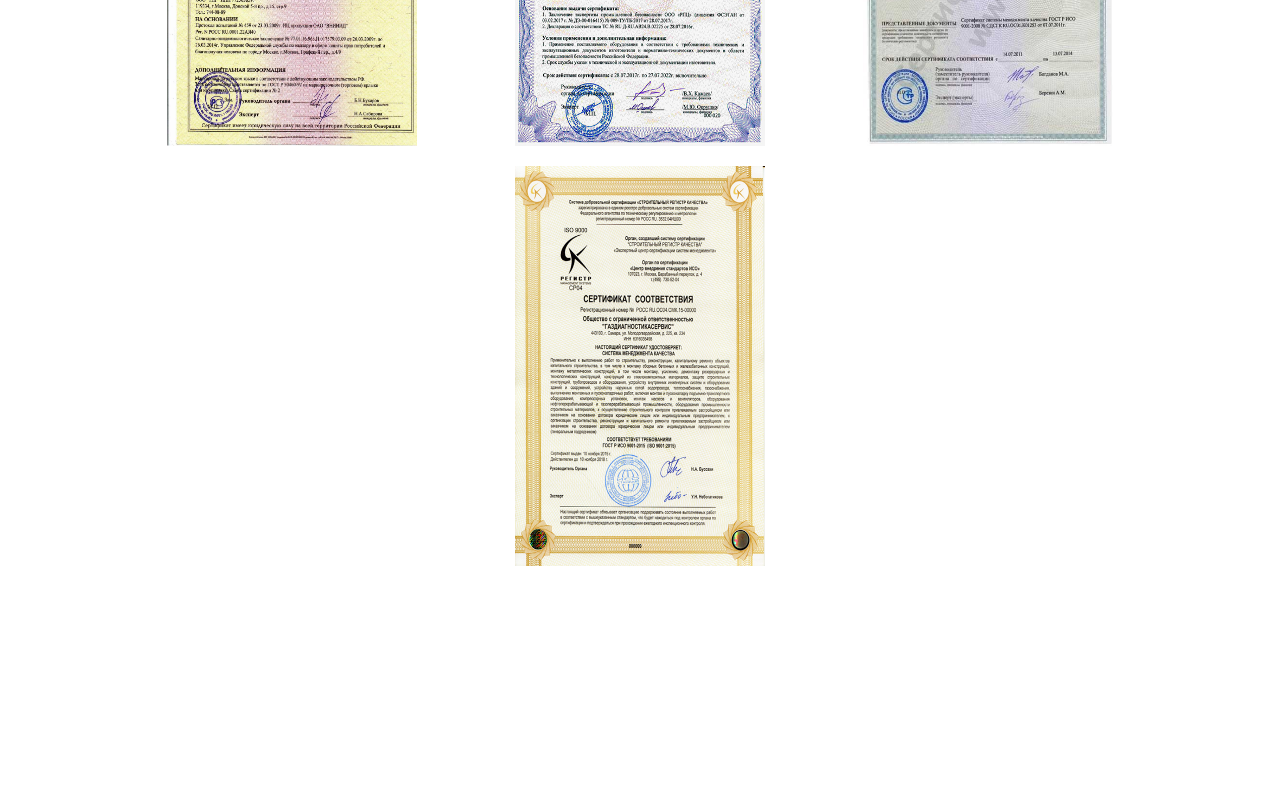
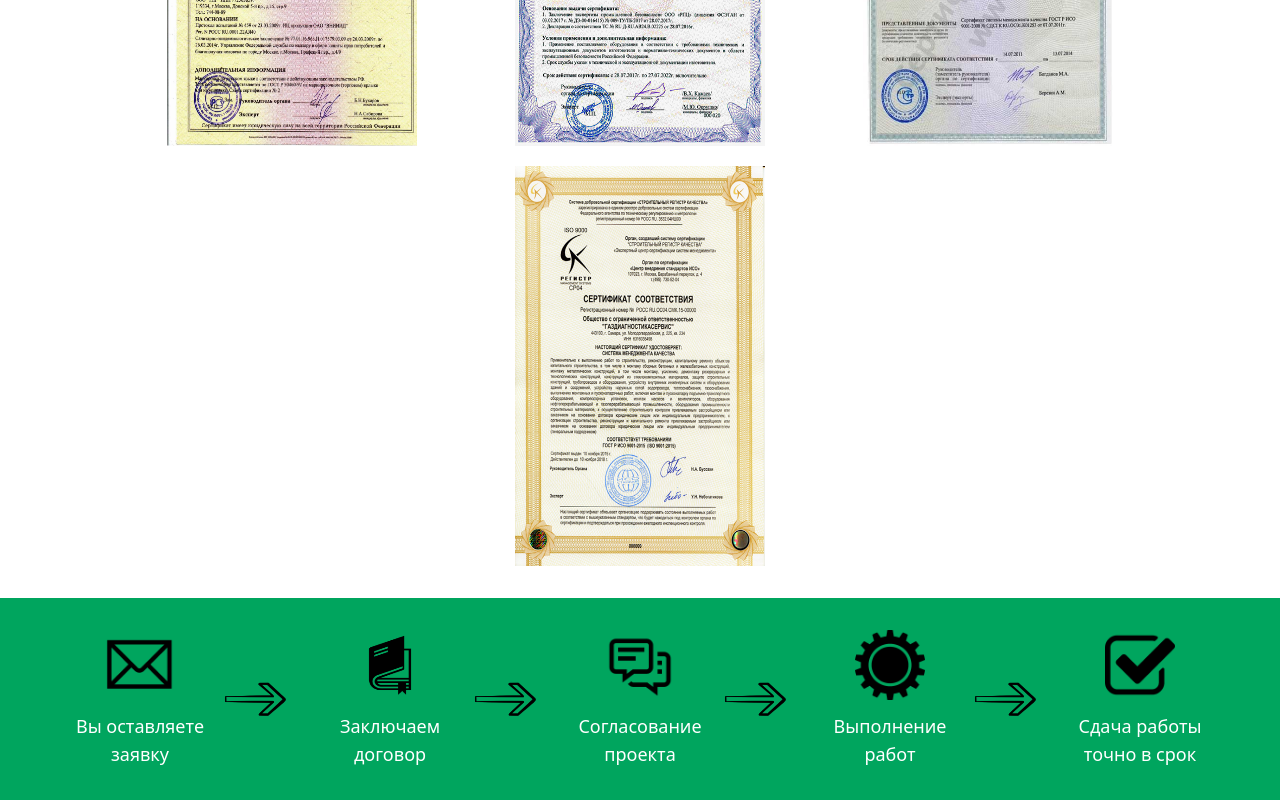
Before and after one commit to NikolayPilgun/MetalStructures, a React (Vite) app: page / in a window 1280 px wide. Shown: the part 3647-4447 px from the top of the page. Before the commit the page ends 4245 px from the top, so only its background shows below. Built offline with nearby package versions, Linux system fonts and the light colour scheme; data requests are answered from the project's data file.

Commit message:
Instructions basic markup

```diff
--- a/src/App.tsx
+++ b/src/App.tsx
@@ -2,6 +2,7 @@
 import Banner from "./components/banner/Banner";
 import Certificate from "./components/certificate/Certificate";
 import Header from "./components/header/Header";
+import Instructions from "./components/instructions/Instructions";
 import OurWorks from "./components/ourWorks/OurWorks";
 import Progress from "./components/progress/Progress";
 import Skills from "./components/skills/Skills";
@@ -18,6 +19,7 @@
 			<AboutUs />
 			<OurWorks />
 			<Certificate />
+			<Instructions />
 		</div>
 	);
 }
--- /dev/null
+++ b/src/components/instructions/Instructions.tsx
@@ -0,0 +1,55 @@
+import { useEffect, useState } from "react";
+import { getServerData } from "../../utilities/asyncRequests";
+import ErrorComponent from "../error/ErrorComponent";
+import Loading from "../loading/Loading";
+import WrongComponent from "../wrong/WrongComponent";
+import InstructionsItem from "./InstructionsItem";
+
+export interface IDataInstructions {
+	title: string;
+	picture: string;
+	pictureArr?: string;
+}
+
+export default function Instructions() {
+	const [isLoaded, setIsLoaded] = useState(false);
+	const [items, setItems] = useState<IDataInstructions[] | string | undefined>(
+		[]
+	);
+
+	useEffect(() => {
+		setIsLoaded(true);
+		async function fetchData() {
+			const data = await getServerData<IDataInstructions>(
+				"http://localhost:3000/instructionsData"
+			);
+			await setTimeout(() => {
+				setIsLoaded(false);
+				setItems(data);
+			}, 1000);
+		}
+		fetchData();
+	}, []);
+
+	return (
+		<div className="w-full bg-[#00A55E]">
+			{
+				// Show download status
+				isLoaded ? (
+					<Loading />
+				) : // Content is located here
+				Array.isArray(items) && items.length > 0 ? (
+					<InstructionsItem item={items} />
+				) : null
+			}
+			{
+				// Shows error
+				typeof items === "string" && <ErrorComponent error={items} />
+			}
+			{
+				// if something went wrong
+				items === undefined && <WrongComponent />
+			}
+		</div>
+	);
+}
--- /dev/null
+++ b/src/components/instructions/InstructionsItem.tsx
@@ -0,0 +1,32 @@
+import { IDataInstructions } from "./Instructions";
+
+export default function InstructionsItem({
+	item,
+}: {
+	item: IDataInstructions[];
+}) {
+	return (
+		<div className="flex flex-wrap justify-center items-center gap-5 py-8">
+			{item.map((item, index) => (
+				<div key={index} className="flex items-center">
+					<div className="w-[150px] text-center flex flex-col items-center gap-3">
+						<img
+							className="w-[70px] h-[70px]"
+							src={item.picture}
+							alt={item.picture}
+						/>
+						<h3 className="text-lg text-white">{item.title}</h3>
+					</div>
+
+					{item.pictureArr && (
+						<img
+							className="w-[80px] h-[80px]"
+							src={item.pictureArr}
+							alt={item.picture}
+						/>
+					)}
+				</div>
+			))}
+		</div>
+	);
+}
```
Also changed, not shown: public/instructions1.png.
